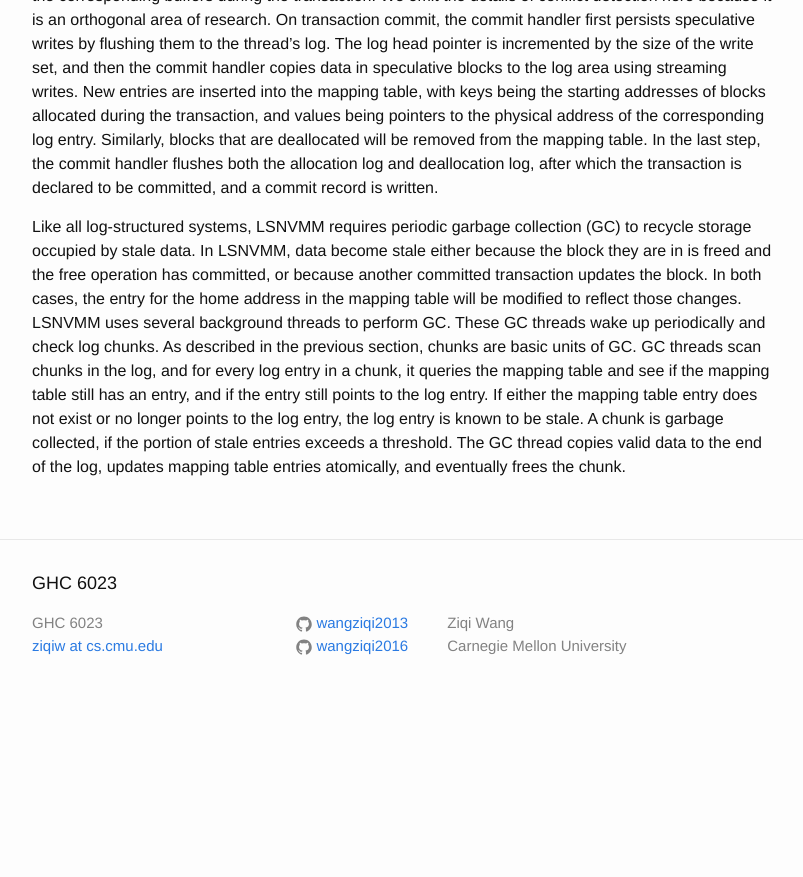
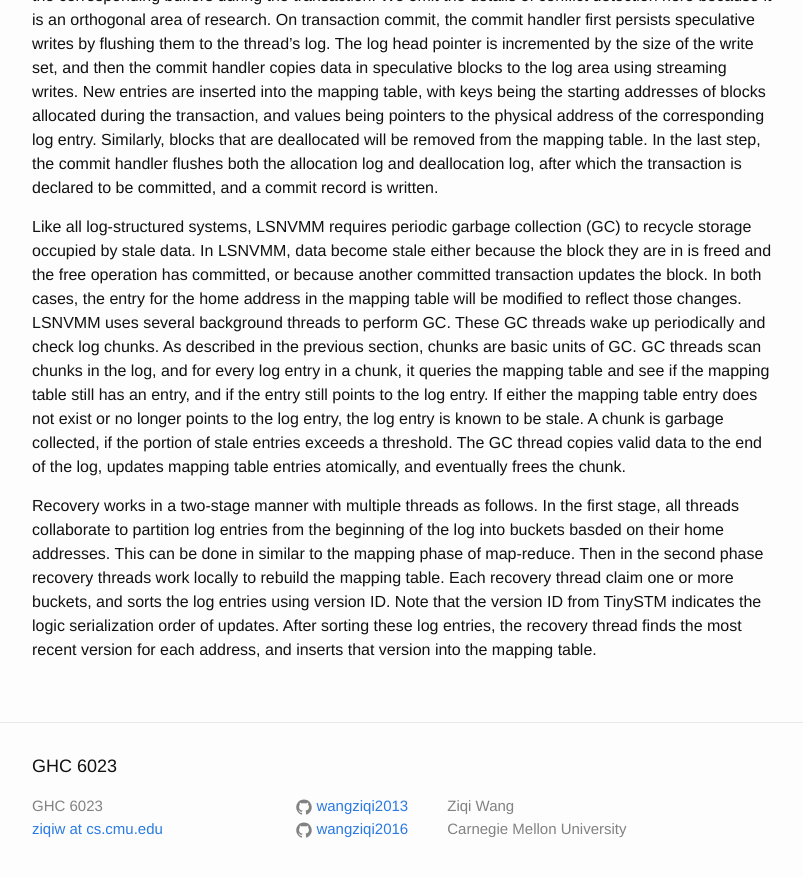
Before and after one commit to wangziqi2013/wangziqi2013.github.io, a Jekyll site: the page built from _posts/2019-02-25-log-structured-nv-main-memory.markdown, in a window 1280 px wide and 900 px high, scrolled down 2758 px. Shown: the top 877 px of the window, without its empty margins (238-1041 px from the left). Built offline with Jekyll 4.4.1, drawn with Linux system fonts in a browser that asks for light colours; before the commit the page ends 3475 px from its top, so only the background shows below that.

Commit message:
Working on recovery

```diff
--- a/_posts/2019-02-25-log-structured-nv-main-memory.markdown
+++ b/_posts/2019-02-25-log-structured-nv-main-memory.markdown
@@ -111,3 +111,10 @@ the entry still points to the log entry. If either the mapping table entry does
 entry, the log entry is known to be stale. A chunk is garbage collected, if the portion of stale entries exceeds a threshold.
 The GC thread copies valid data to the end of the log, updates mapping table entries atomically, and eventually frees
 the chunk.
+
+Recovery works in a two-stage manner with multiple threads as follows. In the first stage, all threads collaborate to
+partition log entries from the beginning of the log into buckets basded on their home addresses. This can be done in
+similar to the mapping phase of map-reduce. Then in the second phase recovery threads work locally to rebuild the mapping
+table. Each recovery thread claim one or more buckets, and sorts the log entries using version ID. Note that the version
+ID from TinySTM indicates the logic serialization order of updates. After sorting these log entries, the recovery thread
+finds the most recent version for each address, and inserts that version into the mapping table.
```
